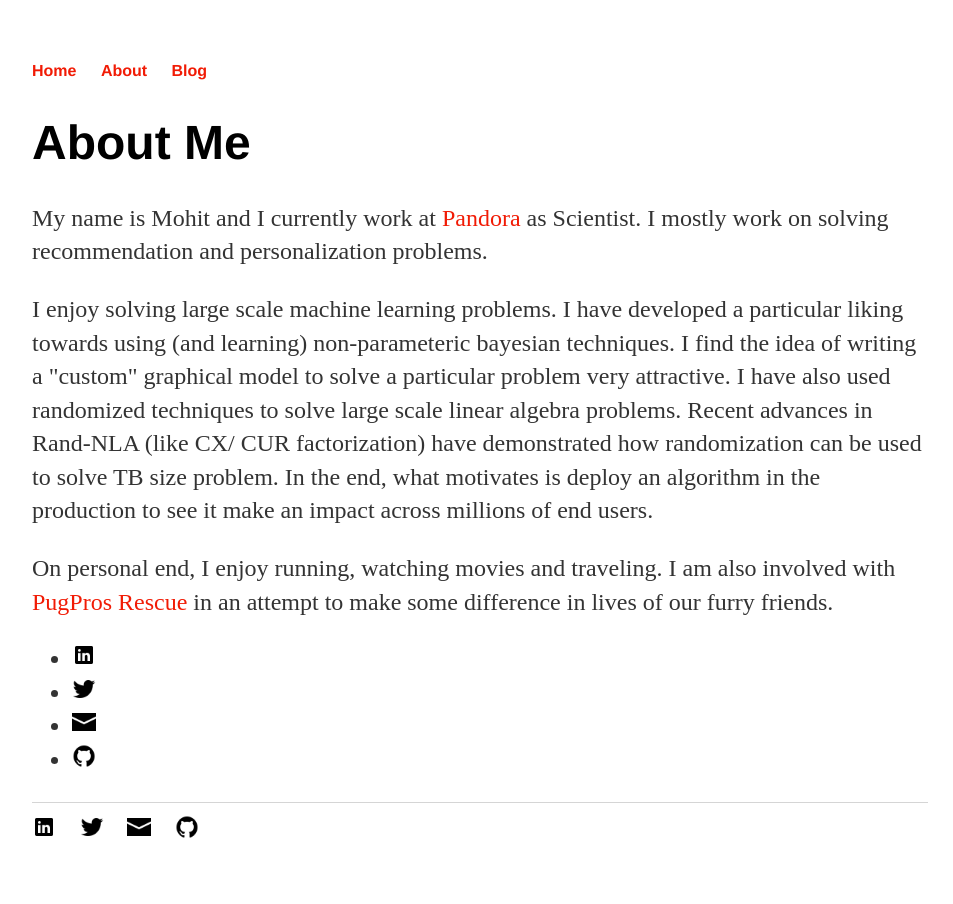
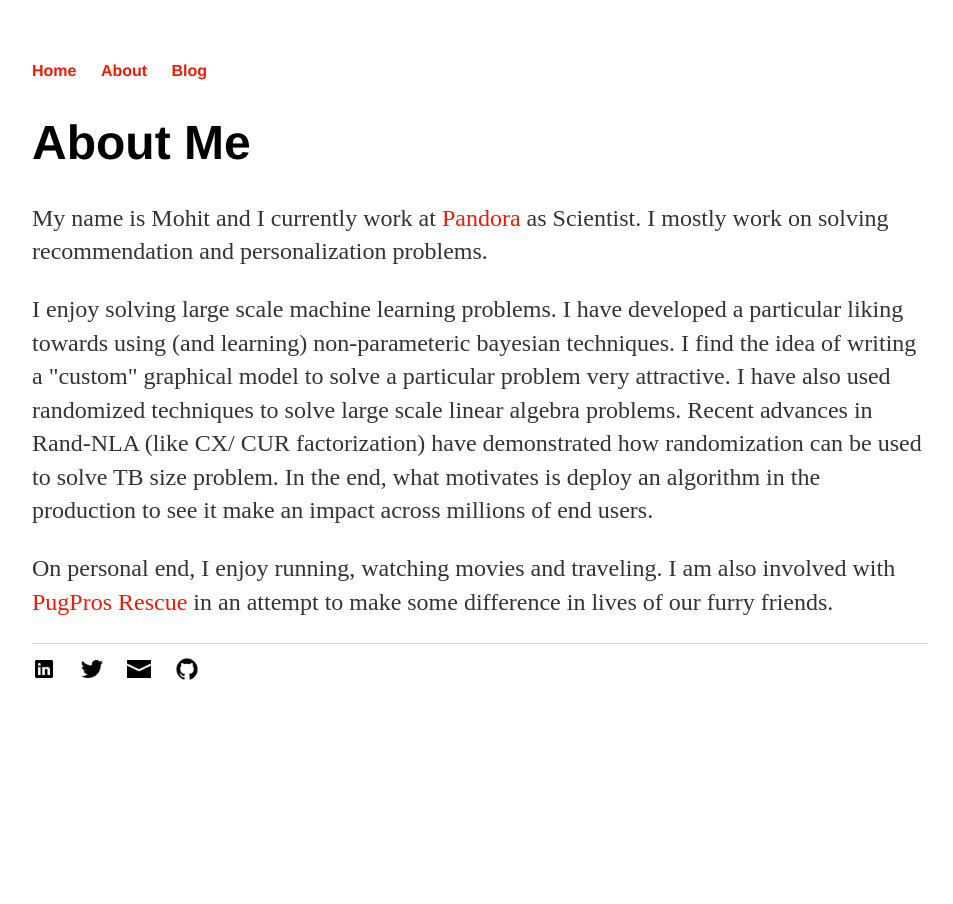
Before and after one commit to ensemblearner/ensemblearner.github.io, a Jekyll site: the page built from about/index.html, in a window 1280 px wide. Shown: the whole page, without its empty margins (160-1113 px from the left). Built offline with Jekyll 4.4.1, drawn with Linux system fonts in a browser that asks for light colours.

Commit message:
clean up

```diff
--- a/about/index.html
+++ b/about/index.html
@@ -9,24 +9,4 @@ title: About Mohitdeep Singh
 			<p>I enjoy solving large scale machine learning problems. I have developed a particular liking towards using (and learning) non-parameteric bayesian techniques. I find the idea of writing a "custom" graphical model to solve a particular problem very attractive. I have also used randomized techniques to solve large scale linear algebra problems. Recent advances in Rand-NLA (like CX/ CUR factorization) have demonstrated how randomization can be used to solve TB size problem. In the end, what motivates is deploy an algorithm in the production to see it make an impact across millions of end users.</p>
 			<p> On personal end, I enjoy running, watching movies and traveling. I am also involved with <a href="www.pugpros.org" target="_blank">PugPros Rescue</a> in an attempt to make some difference in lives of our furry friends.</p>
 
-			<ul class="contacts">
-				<li>
-			     	<a href="https://www.linkedin.com/in/mohitdeep-singh-3577008/" target="_blank">
-			  		<img src="https://raw.githubusercontent.com/ensemblearner/ensemblearner.github.io/master/assets/social-linkedin.png"  style="width:24px;height:24px;">
-					</a>
-   				</li>
-   			    <li>
-			     <a href="https://twitter.com/mohit1007" target="_blank">
-			  <img src="https://raw.githubusercontent.com/ensemblearner/ensemblearner.github.io/master/assets/social-twitter.png"  style="width:24px;height:24px;">
-			</a>
-			   </li>
-		   <li><a href="mailto:mohit1007@gmail.com" target="_blank">
-		   <img src="https://raw.githubusercontent.com/ensemblearner/ensemblearner.github.io/master/assets/android-mail.png"  style="width:24px;height:24px;"></a>
-		   </li>
-
-		   <li>
-    			 <a href="https://github.com/ensemblearner" target="_blank">
-  				<img src="https://raw.githubusercontent.com/ensemblearner/ensemblearner.github.io/master/assets/social-github.png"  style="width:24px;height:24px;"></a>
-   		   </li>
-		</ul>
 		</div>
```
